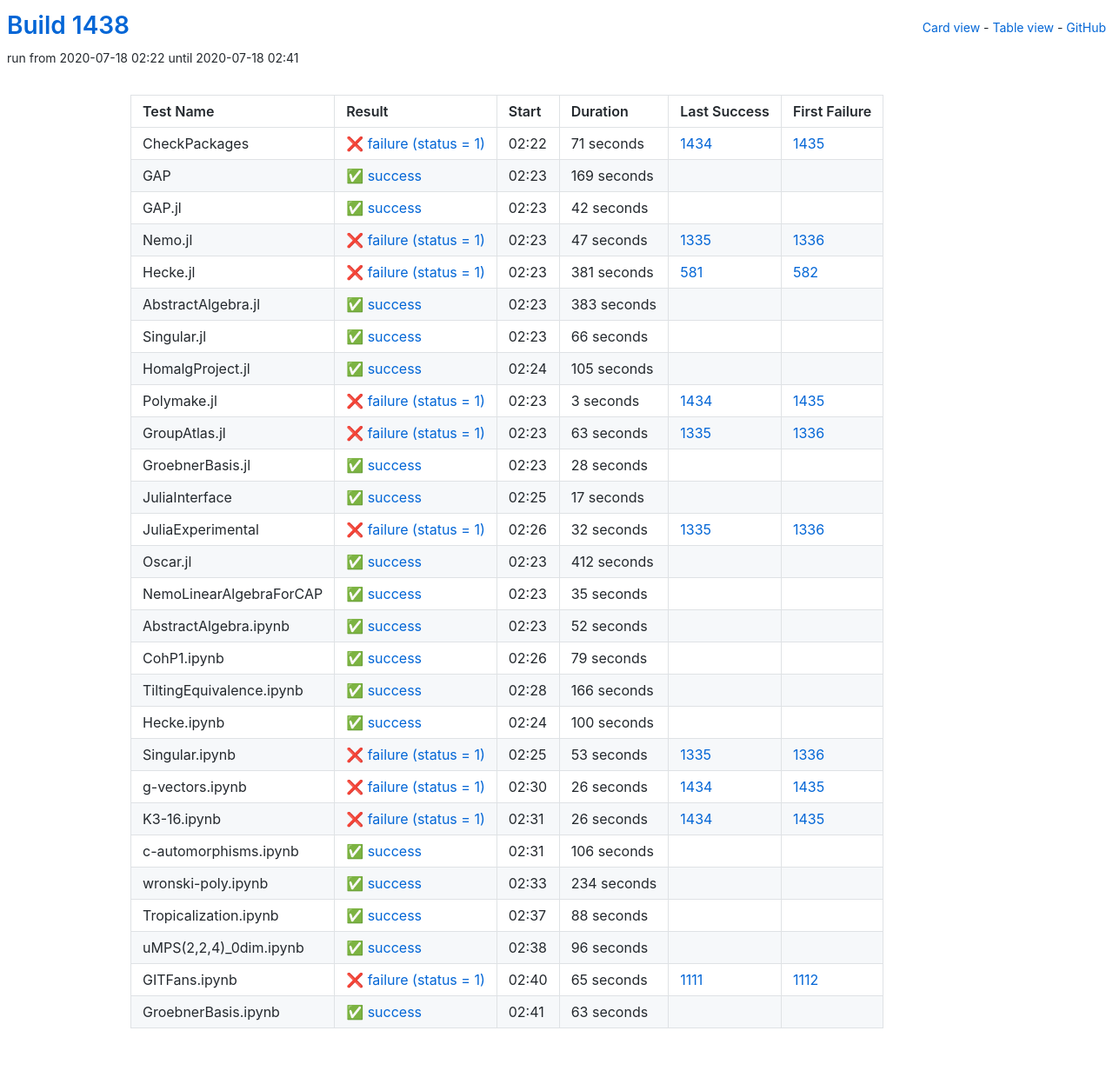
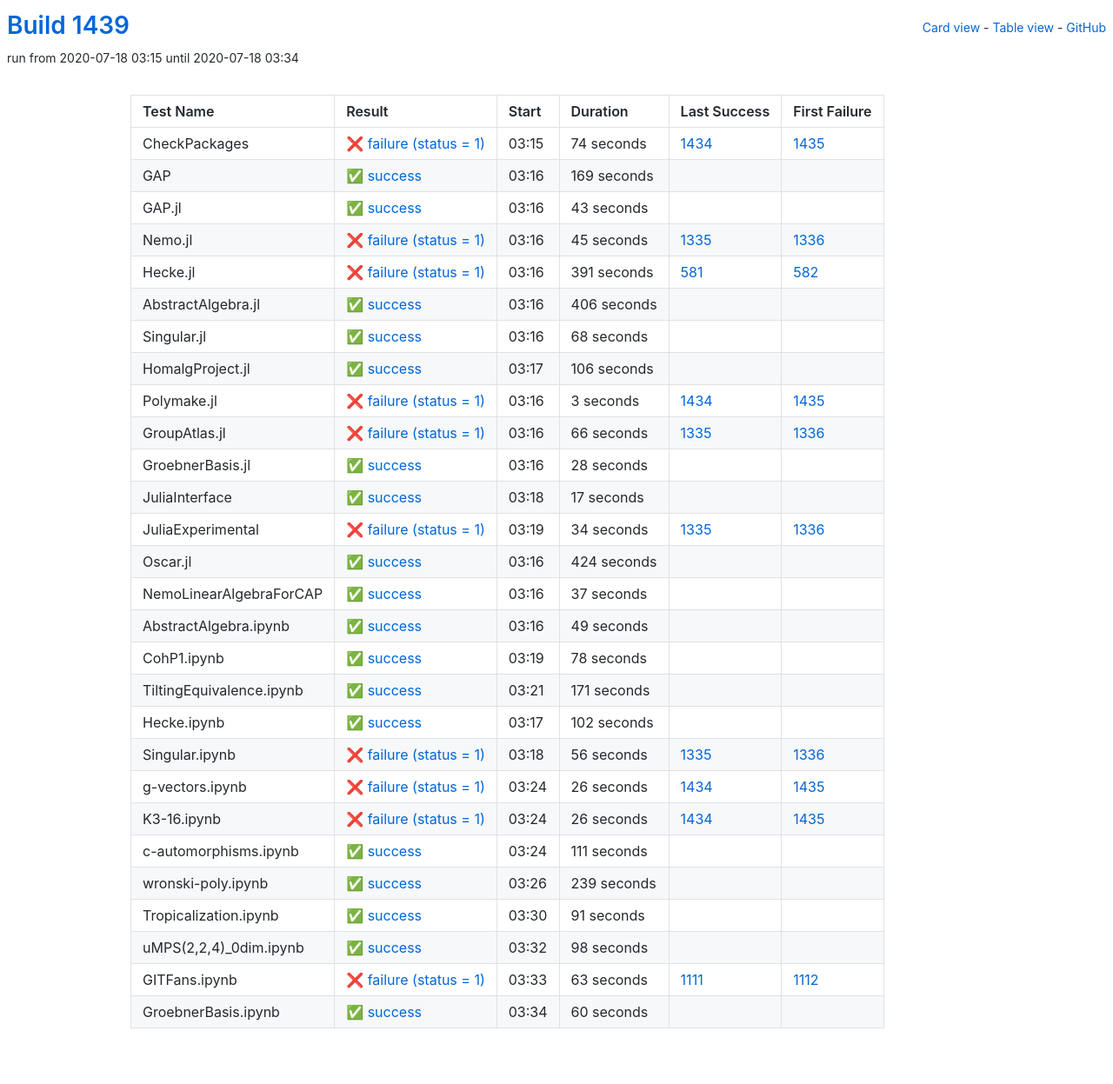
Before and after one commit to oscar-system/oscar-ci-status-1.4, a Jekyll site: the page built from table.html, in a window 1280 px wide. Shown: the whole page at 87% size. Built offline with Jekyll 4.4.1, drawn with Linux system fonts in a browser that asks for light colours.

Commit message:
Build #1439

```diff
--- a/_data/ci.yml
+++ b/_data/ci.yml
@@ -1,6 +1,6 @@
 ---
-build: 1438
-build_url: https://oscarci.mathematik.uni-kl.de/job/oscar-julia-1.4/1438/
+build: 1439
+build_url: https://oscarci.mathematik.uni-kl.de/job/oscar-julia-1.4/1439/
 job: oscar-julia-1.4
 organization: oscar-system
 repo: oscar-ci-status-1.4
@@ -8,20 +8,20 @@ repourl: https://github.com/oscar-system/oscar-ci-status-1.4
 tests:
 - name: CheckPackages
   id: checkpackages
-  log: https://oscarci.mathematik.uni-kl.de/job/oscar-julia-1.4/1438/artifact/logs/build-1438/CheckPackages.log
-  start: 2020-07-18 02:22
+  log: https://oscarci.mathematik.uni-kl.de/job/oscar-julia-1.4/1439/artifact/logs/build-1439/CheckPackages.log
+  start: 2020-07-18 03:15
   success: false
   exitcode: 1
   status: failure
-  duration: 71
+  duration: 74
   last_success: 1434
   last_success_url: https://oscarci.mathematik.uni-kl.de/job/oscar-julia-1.4/1434/
   first_failure: 1435
   first_failure_url: https://oscarci.mathematik.uni-kl.de/job/oscar-julia-1.4/1435/
 - name: GAP
   id: gap
-  log: https://oscarci.mathematik.uni-kl.de/job/oscar-julia-1.4/1438/artifact/logs/build-1438/GAP.log
-  start: 2020-07-18 02:23
+  log: https://oscarci.mathematik.uni-kl.de/job/oscar-julia-1.4/1439/artifact/logs/build-1439/GAP.log
+  start: 2020-07-18 03:16
   success: true
   exitcode: 0
   status: success
@@ -32,80 +32,80 @@ tests:
   first_failure_url:
 - name: GAP.jl
   id: gap-jl
-  log: https://oscarci.mathematik.uni-kl.de/job/oscar-julia-1.4/1438/artifact/logs/build-1438/GAP.jl.log
-  start: 2020-07-18 02:23
+  log: https://oscarci.mathematik.uni-kl.de/job/oscar-julia-1.4/1439/artifact/logs/build-1439/GAP.jl.log
+  start: 2020-07-18 03:16
   success: true
   exitcode: 0
   status: success
-  duration: 42
+  duration: 43
   last_success: false
   last_success_url:
   first_failure: false
   first_failure_url:
 - name: Nemo.jl
   id: nemo-jl
-  log: https://oscarci.mathematik.uni-kl.de/job/oscar-julia-1.4/1438/artifact/logs/build-1438/Nemo.jl.log
-  start: 2020-07-18 02:23
+  log: https://oscarci.mathematik.uni-kl.de/job/oscar-julia-1.4/1439/artifact/logs/build-1439/Nemo.jl.log
+  start: 2020-07-18 03:16
   success: false
   exitcode: 1
   status: failure
-  duration: 47
+  duration: 45
   last_success: 1335
   last_success_url: https://oscarci.mathematik.uni-kl.de/job/oscar-julia-1.4/1335/
   first_failure: 1336
   first_failure_url: https://oscarci.mathematik.uni-kl.de/job/oscar-julia-1.4/1336/
 - name: Hecke.jl
   id: hecke-jl
-  log: https://oscarci.mathematik.uni-kl.de/job/oscar-julia-1.4/1438/artifact/logs/build-1438/Hecke.jl.log
-  start: 2020-07-18 02:23
+  log: https://oscarci.mathematik.uni-kl.de/job/oscar-julia-1.4/1439/artifact/logs/build-1439/Hecke.jl.log
+  start: 2020-07-18 03:16
   success: false
   exitcode: 1
   status: failure
-  duration: 381
+  duration: 391
   last_success: 581
   last_success_url: https://oscarci.mathematik.uni-kl.de/job/oscar-julia-1.4/581/
   first_failure: 582
   first_failure_url: https://oscarci.mathematik.uni-kl.de/job/oscar-julia-1.4/582/
 - name: AbstractAlgebra.jl
   id: abstractalgebra-jl
-  log: https://oscarci.mathematik.uni-kl.de/job/oscar-julia-1.4/1438/artifact/logs/build-1438/AbstractAlgebra.jl.log
-  start: 2020-07-18 02:23
+  log: https://oscarci.mathematik.uni-kl.de/job/oscar-julia-1.4/1439/artifact/logs/build-1439/AbstractAlgebra.jl.log
+  start: 2020-07-18 03:16
   success: true
   exitcode: 0
   status: success
-  duration: 383
+  duration: 406
   last_success: false
   last_success_url:
   first_failure: false
   first_failure_url:
 - name: Singular.jl
   id: singular-jl
-  log: https://oscarci.mathematik.uni-kl.de/job/oscar-julia-1.4/1438/artifact/logs/build-1438/Singular.jl.log
-  start: 2020-07-18 02:23
+  log: https://oscarci.mathematik.uni-kl.de/job/oscar-julia-1.4/1439/artifact/logs/build-1439/Singular.jl.log
+  start: 2020-07-18 03:16
   success: true
   exitcode: 0
   status: success
-  duration: 66
+  duration: 68
   last_success: false
   last_success_url:
   first_failure: false
   first_failure_url:
 - name: HomalgProject.jl
   id: homalgproject-jl
-  log: https://oscarci.mathematik.uni-kl.de/job/oscar-julia-1.4/1438/artifact/logs/build-1438/HomalgProject.jl.log
-  start: 2020-07-18 02:24
+  log: https://oscarci.mathematik.uni-kl.de/job/oscar-julia-1.4/1439/artifact/logs/build-1439/HomalgProject.jl.log
+  start: 2020-07-18 03:17
   success: true
   exitcode: 0
   status: success
-  duration: 105
+  duration: 106
   last_success: false
   last_success_url:
   first_failure: false
   first_failure_url:
 - name: Polymake.jl
   id: polymake-jl
-  log: https://oscarci.mathematik.uni-kl.de/job/oscar-julia-1.4/1438/artifact/logs/build-1438/Polymake.jl.log
-  start: 2020-07-18 02:23
+  log: https://oscarci.mathematik.uni-kl.de/job/oscar-julia-1.4/1439/artifact/logs/build-1439/Polymake.jl.log
+  start: 2020-07-18 03:16
   success: false
   exitcode: 1
   status: failure
@@ -116,20 +116,20 @@ tests:
   first_failure_url: https://oscarci.mathematik.uni-kl.de/job/oscar-julia-1.4/1435/
 - name: GroupAtlas.jl
   id: groupatlas-jl
-  log: https://oscarci.mathematik.uni-kl.de/job/oscar-julia-1.4/1438/artifact/logs/build-1438/GroupAtlas.jl.log
-  start: 2020-07-18 02:23
+  log: https://oscarci.mathematik.uni-kl.de/job/oscar-julia-1.4/1439/artifact/logs/build-1439/GroupAtlas.jl.log
+  start: 2020-07-18 03:16
   success: false
   exitcode: 1
   status: failure
-  duration: 63
+  duration: 66
   last_success: 1335
   last_success_url: https://oscarci.mathematik.uni-kl.de/job/oscar-julia-1.4/1335/
   first_failure: 1336
   first_failure_url: https://oscarci.mathematik.uni-kl.de/job/oscar-julia-1.4/1336/
 - name: GroebnerBasis.jl
   id: groebnerbasis-jl
-  log: https://oscarci.mathematik.uni-kl.de/job/oscar-julia-1.4/1438/artifact/logs/build-1438/GroebnerBasis.jl.log
-  start: 2020-07-18 02:23
+  log: https://oscarci.mathematik.uni-kl.de/job/oscar-julia-1.4/1439/artifact/logs/build-1439/GroebnerBasis.jl.log
+  start: 2020-07-18 03:16
   success: true
   exitcode: 0
   status: success
@@ -140,8 +140,8 @@ tests:
   first_failure_url:
 - name: JuliaInterface
   id: juliainterface
-  log: https://oscarci.mathematik.uni-kl.de/job/oscar-julia-1.4/1438/artifact/logs/build-1438/JuliaInterface.log
-  start: 2020-07-18 02:25
+  log: https://oscarci.mathematik.uni-kl.de/job/oscar-julia-1.4/1439/artifact/logs/build-1439/JuliaInterface.log
+  start: 2020-07-18 03:18
   success: true
   exitcode: 0
   status: success
@@ -152,104 +152,104 @@ tests:
   first_failure_url:
 - name: JuliaExperimental
   id: juliaexperimental
-  log: https://oscarci.mathematik.uni-kl.de/job/oscar-julia-1.4/1438/artifact/logs/build-1438/JuliaExperimental.log
-  start: 2020-07-18 02:26
+  log: https://oscarci.mathematik.uni-kl.de/job/oscar-julia-1.4/1439/artifact/logs/build-1439/JuliaExperimental.log
+  start: 2020-07-18 03:19
   success: false
   exitcode: 1
   status: failure
-  duration: 32
+  duration: 34
   last_success: 1335
   last_success_url: https://oscarci.mathematik.uni-kl.de/job/oscar-julia-1.4/1335/
   first_failure: 1336
   first_failure_url: https://oscarci.mathematik.uni-kl.de/job/oscar-julia-1.4/1336/
 - name: Oscar.jl
   id: oscar-jl
-  log: https://oscarci.mathematik.uni-kl.de/job/oscar-julia-1.4/1438/artifact/logs/build-1438/Oscar.jl.log
-  start: 2020-07-18 02:23
+  log: https://oscarci.mathematik.uni-kl.de/job/oscar-julia-1.4/1439/artifact/logs/build-1439/Oscar.jl.log
+  start: 2020-07-18 03:16
   success: true
   exitcode: 0
   status: success
-  duration: 412
+  duration: 424
   last_success: false
   last_success_url:
   first_failure: false
   first_failure_url:
 - name: NemoLinearAlgebraForCAP
   id: nemolinearalgebraforcap
-  log: https://oscarci.mathematik.uni-kl.de/job/oscar-julia-1.4/1438/artifact/logs/build-1438/NemoLinearAlgebraForCAP.log
-  start: 2020-07-18 02:23
+  log: https://oscarci.mathematik.uni-kl.de/job/oscar-julia-1.4/1439/artifact/logs/build-1439/NemoLinearAlgebraForCAP.log
+  start: 2020-07-18 03:16
   success: true
   exitcode: 0
   status: success
-  duration: 35
+  duration: 37
   last_success: false
   last_success_url:
   first_failure: false
   first_failure_url:
 - name: AbstractAlgebra.ipynb
   id: abstractalgebra-ipynb
-  log: https://oscarci.mathematik.uni-kl.de/job/oscar-julia-1.4/1438/artifact/logs/build-1438/AbstractAlgebra.ipynb.log
-  start: 2020-07-18 02:23
+  log: https://oscarci.mathematik.uni-kl.de/job/oscar-julia-1.4/1439/artifact/logs/build-1439/AbstractAlgebra.ipynb.log
+  start: 2020-07-18 03:16
   success: true
   exitcode: 0
   status: success
-  duration: 52
+  duration: 49
   last_success: false
   last_success_url:
   first_failure: false
   first_failure_url:
 - name: CohP1.ipynb
   id: cohp1-ipynb
-  log: https://oscarci.mathematik.uni-kl.de/job/oscar-julia-1.4/1438/artifact/logs/build-1438/CohP1.ipynb.log
-  start: 2020-07-18 02:26
+  log: https://oscarci.mathematik.uni-kl.de/job/oscar-julia-1.4/1439/artifact/logs/build-1439/CohP1.ipynb.log
+  start: 2020-07-18 03:19
   success: true
   exitcode: 0
   status: success
-  duration: 79
+  duration: 78
   last_success: false
   last_success_url:
   first_failure: false
   first_failure_url:
 - name: TiltingEquivalence.ipynb
   id: tiltingequivalence-ipynb
-  log: https://oscarci.mathematik.uni-kl.de/job/oscar-julia-1.4/1438/artifact/logs/build-1438/TiltingEquivalence.ipynb.log
-  start: 2020-07-18 02:28
+  log: https://oscarci.mathematik.uni-kl.de/job/oscar-julia-1.4/1439/artifact/logs/build-1439/TiltingEquivalence.ipynb.log
+  start: 2020-07-18 03:21
   success: true
   exitcode: 0
   status: success
-  duration: 166
+  duration: 171
   last_success: false
   last_success_url:
   first_failure: false
   first_failure_url:
 - name: Hecke.ipynb
   id: hecke-ipynb
-  log: https://oscarci.mathematik.uni-kl.de/job/oscar-julia-1.4/1438/artifact/logs/build-1438/Hecke.ipynb.log
-  start: 2020-07-18 02:24
+  log: https://oscarci.mathematik.uni-kl.de/job/oscar-julia-1.4/1439/artifact/logs/build-1439/Hecke.ipynb.log
+  start: 2020-07-18 03:17
   success: true
   exitcode: 0
   status: success
-  duration: 100
+  duration: 102
   last_success: false
   last_success_url:
   first_failure: false
   first_failure_url:
 - name: Singular.ipynb
   id: singular-ipynb
-  log: https://oscarci.mathematik.uni-kl.de/job/oscar-julia-1.4/1438/artifact/logs/build-1438/Singular.ipynb.log
-  start: 2020-07-18 02:25
+  log: https://oscarci.mathematik.uni-kl.de/job/oscar-julia-1.4/1439/artifact/logs/build-1439/Singular.ipynb.log
+  start: 2020-07-18 03:18
   success: false
   exitcode: 1
   status: failure
-  duration: 53
+  duration: 56
   last_success: 1335
   last_success_url: https://oscarci.mathematik.uni-kl.de/job/oscar-julia-1.4/1335/
   first_failure: 1336
   first_failure_url: https://oscarci.mathematik.uni-kl.de/job/oscar-julia-1.4/1336/
 - name: g-vectors.ipynb
   id: g-vectors-ipynb
-  log: https://oscarci.mathematik.uni-kl.de/job/oscar-julia-1.4/1438/artifact/logs/build-1438/g-vectors.ipynb.log
-  start: 2020-07-18 02:30
+  log: https://oscarci.mathematik.uni-kl.de/job/oscar-julia-1.4/1439/artifact/logs/build-1439/g-vectors.ipynb.log
+  start: 2020-07-18 03:24
   success: false
   exitcode: 1
   status: failure
@@ -260,8 +260,8 @@ tests:
   first_failure_url: https://oscarci.mathematik.uni-kl.de/job/oscar-julia-1.4/1435/
 - name: K3-16.ipynb
   id: k3-16-ipynb
-  log: https://oscarci.mathematik.uni-kl.de/job/oscar-julia-1.4/1438/artifact/logs/build-1438/K3-16.ipynb.log
-  start: 2020-07-18 02:31
+  log: https://oscarci.mathematik.uni-kl.de/job/oscar-julia-1.4/1439/artifact/logs/build-1439/K3-16.ipynb.log
+  start: 2020-07-18 03:24
   success: false
   exitcode: 1
   status: failure
@@ -272,72 +272,72 @@ tests:
   first_failure_url: https://oscarci.mathematik.uni-kl.de/job/oscar-julia-1.4/1435/
 - name: c-automorphisms.ipynb
   id: c-automorphisms-ipynb
-  log: https://oscarci.mathematik.uni-kl.de/job/oscar-julia-1.4/1438/artifact/logs/build-1438/c-automorphisms.ipynb.log
-  start: 2020-07-18 02:31
+  log: https://oscarci.mathematik.uni-kl.de/job/oscar-julia-1.4/1439/artifact/logs/build-1439/c-automorphisms.ipynb.log
+  start: 2020-07-18 03:24
   success: true
   exitcode: 0
   status: success
-  duration: 106
+  duration: 111
   last_success: false
   last_success_url:
   first_failure: false
   first_failure_url:
 - name: wronski-poly.ipynb
   id: wronski-poly-ipynb
-  log: https://oscarci.mathematik.uni-kl.de/job/oscar-julia-1.4/1438/artifact/logs/build-1438/wronski-poly.ipynb.log
-  start: 2020-07-18 02:33
+  log: https://oscarci.mathematik.uni-kl.de/job/oscar-julia-1.4/1439/artifact/logs/build-1439/wronski-poly.ipynb.log
+  start: 2020-07-18 03:26
   success: true
   exitcode: 0
   status: success
-  duration: 234
+  duration: 239
   last_success: false
   last_success_url:
   first_failure: false
   first_failure_url:
 - name: Tropicalization.ipynb
   id: tropicalization-ipynb
-  log: https://oscarci.mathematik.uni-kl.de/job/oscar-julia-1.4/1438/artifact/logs/build-1438/Tropicalization.ipynb.log
-  start: 2020-07-18 02:37
+  log: https://oscarci.mathematik.uni-kl.de/job/oscar-julia-1.4/1439/artifact/logs/build-1439/Tropicalization.ipynb.log
+  start: 2020-07-18 03:30
   success: true
   exitcode: 0
   status: success
-  duration: 88
+  duration: 91
   last_success: false
   last_success_url:
   first_failure: false
   first_failure_url:
 - name: uMPS(2,2,4)_0dim.ipynb
   id: umps-2-2-4-0dim-ipynb
-  log: https://oscarci.mathematik.uni-kl.de/job/oscar-julia-1.4/1438/artifact/logs/build-1438/uMPS-2-2-4-_0dim.ipynb.log
-  start: 2020-07-18 02:38
+  log: https://oscarci.mathematik.uni-kl.de/job/oscar-julia-1.4/1439/artifact/logs/build-1439/uMPS-2-2-4-_0dim.ipynb.log
+  start: 2020-07-18 03:32
   success: true
   exitcode: 0
   status: success
-  duration: 96
+  duration: 98
   last_success: false
   last_success_url:
   first_failure: false
   first_failure_url:
 - name: GITFans.ipynb
   id: gitfans-ipynb
-  log: https://oscarci.mathematik.uni-kl.de/job/oscar-julia-1.4/1438/artifact/logs/build-1438/GITFans.ipynb.log
-  start: 2020-07-18 02:40
+  log: https://oscarci.mathematik.uni-kl.de/job/oscar-julia-1.4/1439/artifact/logs/build-1439/GITFans.ipynb.log
+  start: 2020-07-18 03:33
   success: false
   exitcode: 1
   status: failure
-  duration: 65
+  duration: 63
   last_success: 1111
   last_success_url: https://oscarci.mathematik.uni-kl.de/job/oscar-julia-1.4/1111/
   first_failure: 1112
   first_failure_url: https://oscarci.mathematik.uni-kl.de/job/oscar-julia-1.4/1112/
 - name: GroebnerBasis.ipynb
   id: groebnerbasis-ipynb
-  log: https://oscarci.mathematik.uni-kl.de/job/oscar-julia-1.4/1438/artifact/logs/build-1438/GroebnerBasis.ipynb.log
-  start: 2020-07-18 02:41
+  log: https://oscarci.mathematik.uni-kl.de/job/oscar-julia-1.4/1439/artifact/logs/build-1439/GroebnerBasis.ipynb.log
+  start: 2020-07-18 03:34
   success: true
   exitcode: 0
   status: success
-  duration: 63
+  duration: 60
   last_success: false
   last_success_url:
   first_failure: false
```
Also changed, not shown: README.md.
